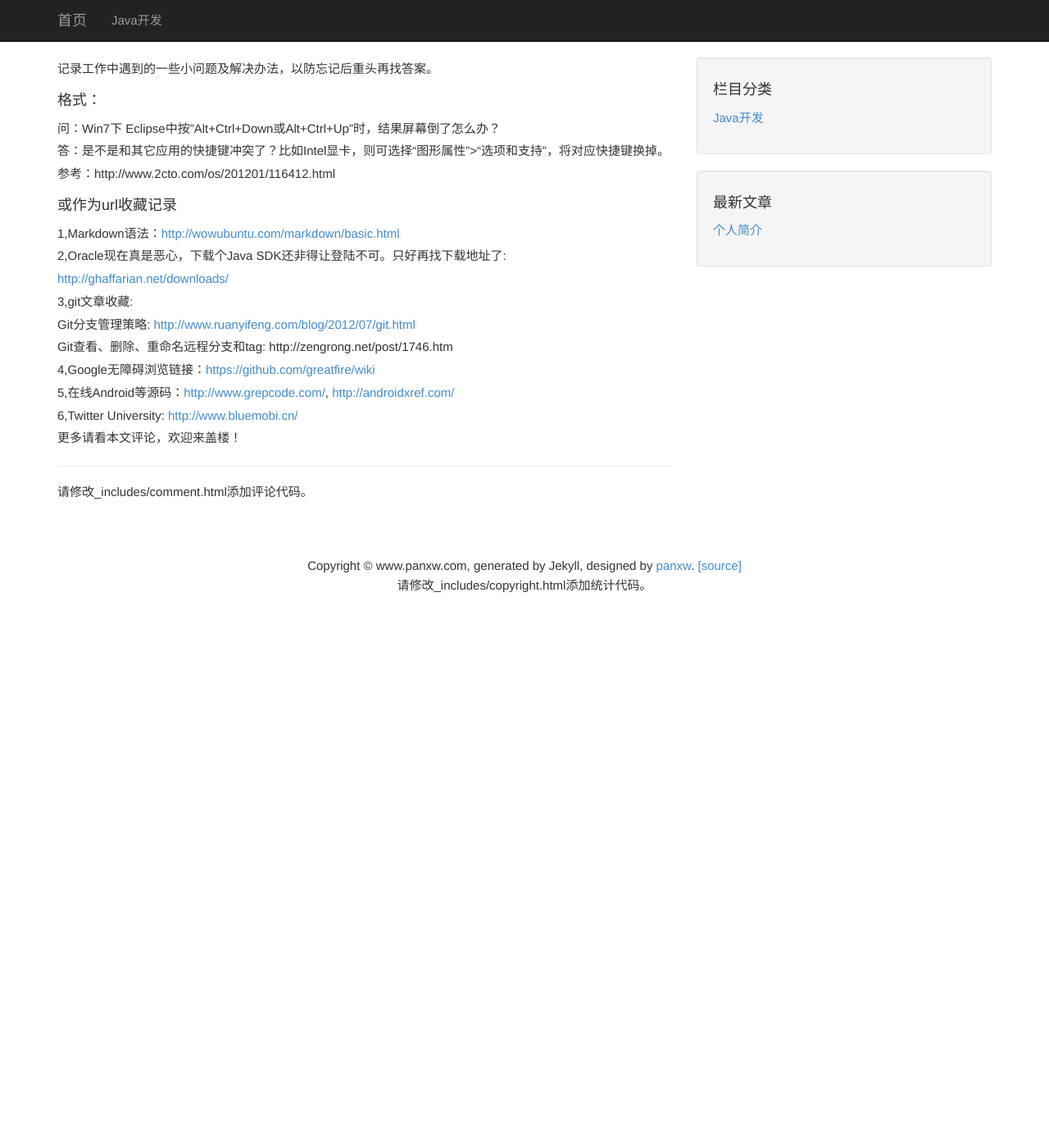
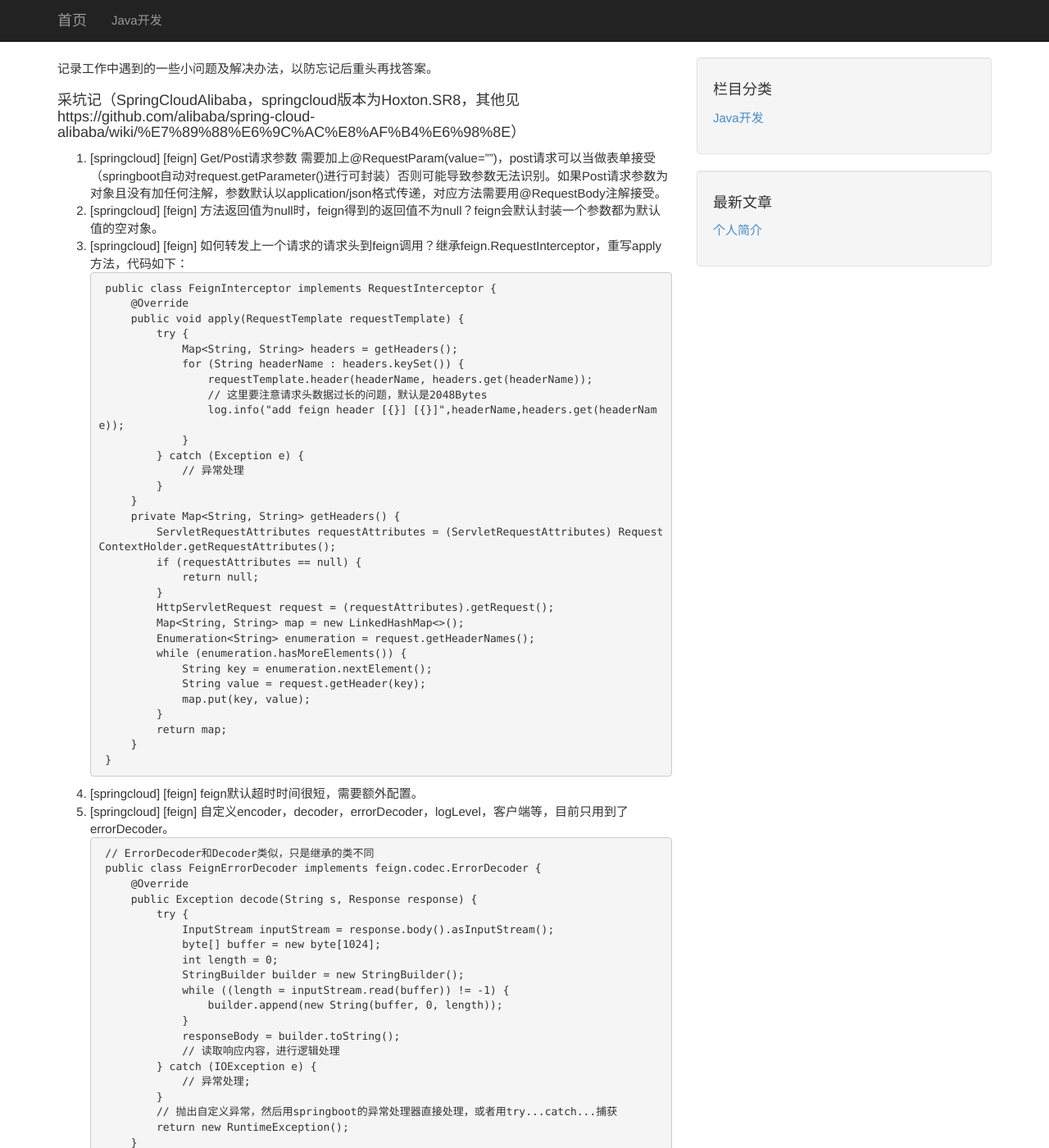
Before and after one commit to liufeng82012016/liufeng.github.io, a Jekyll site: the page built from faqs.md, in a window 1280 px wide and 1400 px high. Shown: the whole window at 82% size. Built offline with Jekyll 4.4.1, drawn with Linux system fonts in a browser that asks for light colours; some of the changed text lies outside the part shown.

Commit message:
修改模板文件

````diff
--- a/faqs.md
+++ b/faqs.md
@@ -4,9 +4,88 @@ title: "问答：Faqs"
 ---
 记录工作中遇到的一些小问题及解决办法，以防忘记后重头再找答案。
 
-#### 格式：
-问：Win7下 Eclipse中按"Alt+Ctrl+Down或Alt+Ctrl+Up"时，结果屏幕倒了怎么办？
-答：是不是和其它应用的快捷键冲突了？比如Intel显卡，则可选择“图形属性”>“选项和支持”，将对应快捷键换掉。参考：http://www.2cto.com/os/201201/116412.html
+#### 采坑记（SpringCloudAlibaba，springcloud版本为Hoxton.SR8，其他见 https://github.com/alibaba/spring-cloud-alibaba/wiki/%E7%89%88%E6%9C%AC%E8%AF%B4%E6%98%8E）
+1. [springcloud]  [feign] Get/Post请求参数 需要加上@RequestParam(value="")，post请求可以当做表单接受（springboot自动对request.getParameter()进行可封装）否则可能导致参数无法识别。如果Post请求参数为对象且没有加任何注解，参数默认以application/json格式传递，对应方法需要用@RequestBody注解接受。
+2. [springcloud]  [feign] 方法返回值为null时，feign得到的返回值不为null？feign会默认封装一个参数都为默认值的空对象。
+3. [springcloud]  [feign] 如何转发上一个请求的请求头到feign调用？继承feign.RequestInterceptor，重写apply方法，代码如下：
+    ```java
+    public class FeignInterceptor implements RequestInterceptor {
+        @Override
+        public void apply(RequestTemplate requestTemplate) {
+            try {
+                Map<String, String> headers = getHeaders();
+                for (String headerName : headers.keySet()) {
+                    requestTemplate.header(headerName, headers.get(headerName));
+                    // 这里要注意请求头数据过长的问题，默认是2048Bytes
+                    log.info("add feign header [{}] [{}]",headerName,headers.get(headerName));
+                }
+            } catch (Exception e) {
+                // 异常处理
+            }
+        }
+        private Map<String, String> getHeaders() {
+            ServletRequestAttributes requestAttributes = (ServletRequestAttributes) RequestContextHolder.getRequestAttributes();
+            if (requestAttributes == null) {
+                return null;
+            }
+            HttpServletRequest request = (requestAttributes).getRequest();
+            Map<String, String> map = new LinkedHashMap<>();
+            Enumeration<String> enumeration = request.getHeaderNames();
+            while (enumeration.hasMoreElements()) {
+                String key = enumeration.nextElement();
+                String value = request.getHeader(key);
+                map.put(key, value);
+            }
+            return map;
+        }
+    }
+    ```
+4. [springcloud]  [feign] feign默认超时时间很短，需要额外配置。
+7. [springcloud]  [feign] 自定义encoder，decoder，errorDecoder，logLevel，客户端等，目前只用到了errorDecoder。
+    ```java
+    // ErrorDecoder和Decoder类似，只是继承的类不同
+    public class FeignErrorDecoder implements feign.codec.ErrorDecoder {
+        @Override
+        public Exception decode(String s, Response response) {
+            try {
+                InputStream inputStream = response.body().asInputStream();
+                byte[] buffer = new byte[1024];
+                int length = 0;
+                StringBuilder builder = new StringBuilder();
+                while ((length = inputStream.read(buffer)) != -1) {
+                    builder.append(new String(buffer, 0, length));
+                }
+                responseBody = builder.toString();
+                // 读取响应内容，进行逻辑处理
+            } catch (IOException e) {
+                // 异常处理;
+            }
+            // 抛出自定义异常，然后用springboot的异常处理器直接处理，或者用try...catch...捕获
+            return new RuntimeException();
+        }
+    }
+    // feign配置类，只需要实例化响应的bean即可，feign会自动根据类型去装配
+    @Configuration
+    public class FeignConfig {
+        @Bean
+        public ErrorDecoder errorDecoder() {
+            return new FeignDecoder();
+        }
+        @Bean
+        Logger.Level feignLoggerLevel() {
+            // 这里记录所有，根据实际情况选择合适的日志level
+            return Logger.Level.FULL;
+        }
+    }
+    // FeignClient指定配置
+    @FeignClient(name = ServiceNameConstants.USER_SERVICE, path = "/user", configuration = {FeignConfig.class})
+    public interface RemoteUserService {}
+    ```
+5. [springcloud]  [zipkin] 某个历史版本中zipkin-starter和redis-starter的Lettuce连接池不兼容（疑问），无法连接redis服务端。后面版本注意调用顺序，服务启动完成前最好不使用redis进行初始化操作，如PostContruct注解。
+6. [springcloud]  [nacos] nacos在Linux系统默认以集群方式启动（启动参数中-m standlone无效，虽然windows可以），数据保存在mysql中。如果没有配置数据库，大概率无法启动。可以修改config下application.properties，修改启动模式为standlone。
+8. [jdk] [cglib 代理] 普通注解如果没有@Inherited，在代理类无法用可能无法直接获取。
+9. [jdk] SimpleDateFormat线程不安全，可以使用DateTimeFormater，或者每个线程
+10. [mysql] 8.0版本第一次连接是可能会报错Public Key Retrieval is not allowed。使用navicat连接后恢复正常。可参考https://mysqlconnector.net/connection-options/
 
 #### 或作为url收藏记录
 1,Markdown语法：<http://wowubuntu.com/markdown/basic.html>
--- a/index.html
+++ b/index.html
@@ -14,10 +14,6 @@
 	{{ post.date | date:"%Y-%m-%d" }}
   </div>
 </h2>
-<hr>
-{{ post.excerpt }}
-	<p><h3><a href="{{ post.url }}">阅读全文 &raquo;</a></h3></p>
-<hr>
 {% endfor %}
 
 <!-- Pager indicator -->
````
Also changed, not shown: _posts/2020-12-16-which-more-important.markdown (renamed from _posts/2010-01-01-which-more-important.markdown).
